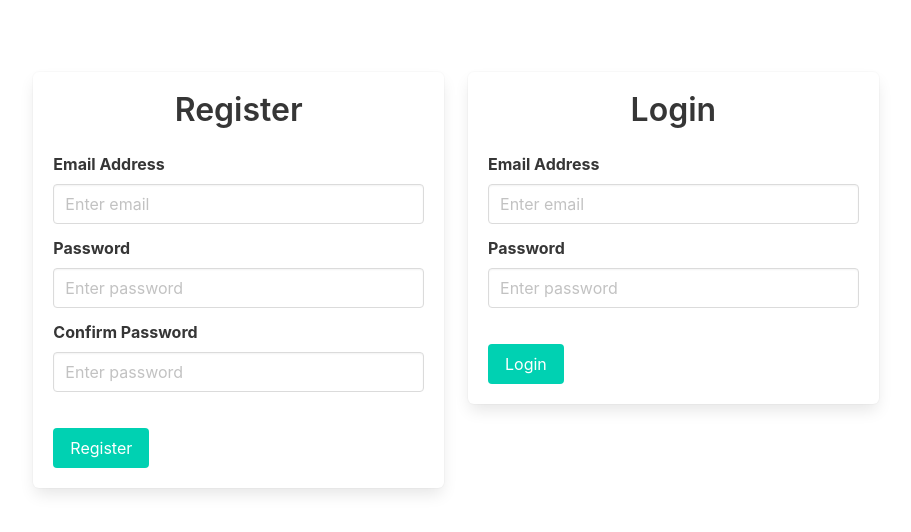
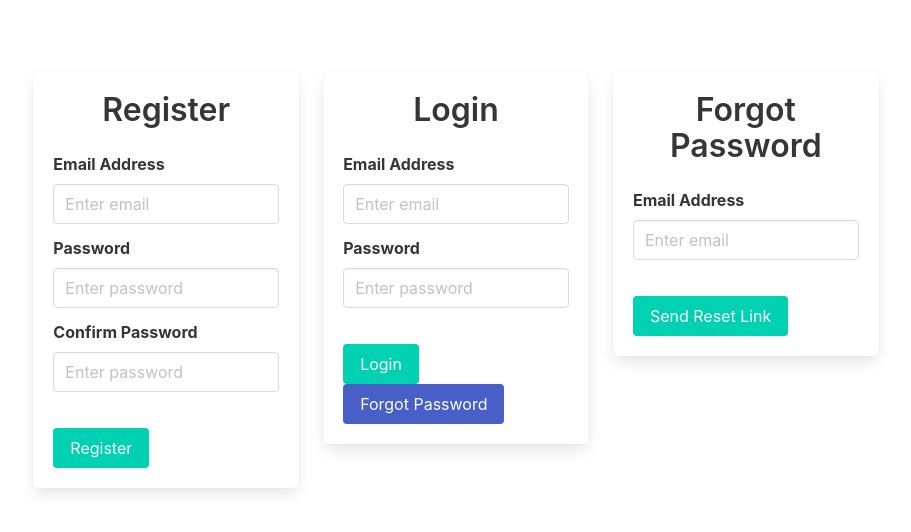
Before and after one commit to shepherdm1atwit/CGM-Stats, a React (Create React App) app in the folder frontend/: page / in a window 1280 px wide. Shown: the top 532 px of the page, without its empty margins (184-1095 px from the left). Built offline with nearby package versions, Linux system fonts and the light colour scheme; no server answers.

Commit message:
Added reset password stubs Tested creating new components

```diff
--- /dev/null
+++ b/frontend/src/components/ForgotPassword.jsx
@@ -0,0 +1,48 @@
+import React, { useState, useContext } from "react";
+import ErrorMessage from "./ErrorMessage";
+import { UserContext } from "../context/UserContext";
+
+const ForgotPassword = () => {
+  const [email, setEmail] = useState("");
+  const [errorMessage, setErrorMessage] = useState("");
+
+  const handleSubmit = async (e) => {
+   e.preventDefault();
+
+   console.log("Testing forgotpassword")
+
+   setErrorMessage("To be implemented :)")
+
+    };
+
+
+  return (
+     <div className="column">
+      <form className="box" onSubmit={handleSubmit}>
+        <h1 className="title has-text-centered">Forgot Password</h1>
+        <div className="field">
+          <label className="label">Email Address</label>
+          <div className="control">
+            <input
+              type="email"
+              placeholder="Enter email"
+              autoComplete="username"
+              value={email}
+              onChange={(e) => setEmail(e.target.value)}
+              className="input"
+              required
+            />
+          </div>
+
+        </div>
+        <ErrorMessage message={errorMessage} />
+        <br />
+        <button className="button is-primary" type="submit">
+          Send Reset Link
+        </button>
+      </form>
+    </div>
+  );
+};
+
+export default ForgotPassword;
--- a/frontend/src/components/Login.jsx
+++ b/frontend/src/components/Login.jsx
@@ -1,5 +1,4 @@
 import React, { useState, useContext } from "react";
-
 import ErrorMessage from "./ErrorMessage";
 import { UserContext } from "../context/UserContext";
 
@@ -32,6 +31,11 @@ const Login = () => {
     e.preventDefault();
     submitLogin();
   };
+
+  const handleForgotPassword = (e) => {
+    e.preventDefault();
+    console.log("show forgot password");
+  }
 
   return (
     <div className="column">
@@ -70,6 +74,9 @@ const Login = () => {
         <button className="button is-primary" type="submit">
           Login
         </button>
+        <button className="button is-link" onClick={handleForgotPassword}>
+          Forgot Password
+        </button>
       </form>
     </div>
   );
--- a/frontend/src/pages/AppMain.jsx
+++ b/frontend/src/pages/AppMain.jsx
@@ -3,6 +3,7 @@ import {UserContext} from "../context/UserContext";
 import Header from "../components/Header";
 import Register from "../components/Register";
 import Login from "../components/Login";
+import ForgotPassword from "../components/ForgotPassword";
 
 const AppMain = () => {
     const [message, setMessage] = useState("");
@@ -37,7 +38,8 @@ const AppMain = () => {
                 <div className="column m-5 is-two-thirds">
                     {!token ? (
                         <div className="columns">
-                            <Register /> <Login />
+                            <Register /> <Login /> <ForgotPassword />
+
                         </div>
                     ) : (
                         <p> Hello there </p>
```
Also changed, not shown: 1 other file (tests, documents, lock files or other folders).
